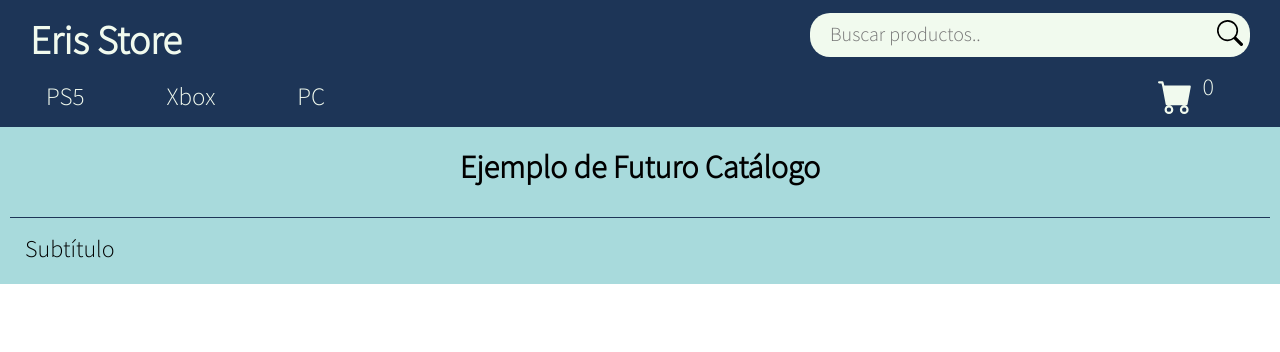
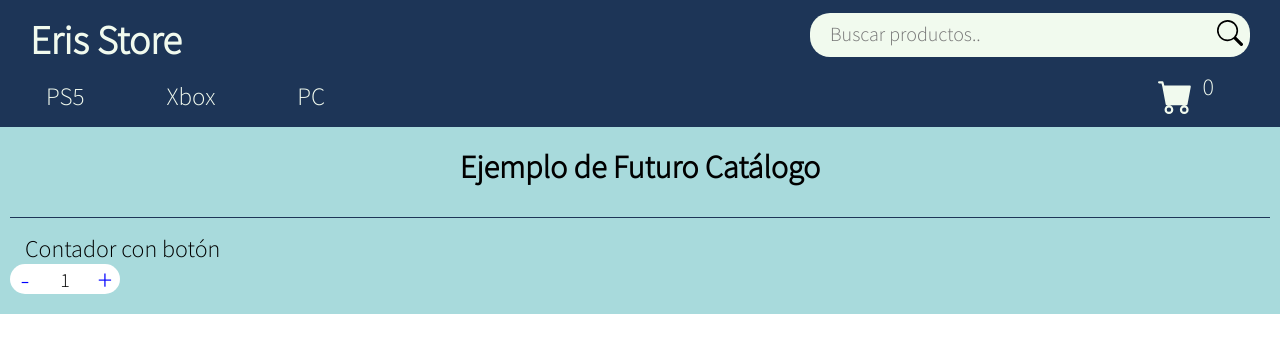
Before and after one commit to FerNoceti/IdeaNoceti, a React (Create React App) app: page / in a window 1280 px wide. Shown: the top 352 px of the page. Built offline with nearby package versions, Linux system fonts and the light colour scheme.

Commit message:
contador con boton

```diff
--- a/src/App.js
+++ b/src/App.js
@@ -1,6 +1,7 @@
 import './App.css';
 import NavBar from './components/NavBar/NavBar';
 import ItemListContainer from './components/ItemListContainer/ItemListContainer';
+
 
 function App() {
   return (
--- /dev/null
+++ b/src/components/ItemCount/ItemCount.css
@@ -0,0 +1,28 @@
+.itemcount{
+    display: flex;
+    flex-direction: row;
+    background-color: #fff;
+    width: 110px;
+    border-radius: 20px;
+}
+
+.itemcount__button{
+    display: flex;
+    justify-content: center;
+    align-items: center;
+    border: none;
+    width: 30px;
+    height: 30px;
+    font-size: 30px;
+    color: blue;
+    background: none;
+}
+
+.itemcount__cantidad{
+    display: flex;
+    align-items: center;
+    justify-content: center;
+    background: none;
+    font-size: 20px;
+    width: 50px;
+}
--- /dev/null
+++ b/src/components/ItemCount/ItemCount.js
@@ -0,0 +1,44 @@
+import { Component } from 'react'
+import './ItemCount.css'
+
+class ItemCount extends Component{
+    constructor(props){
+        super(props);
+        this.state = { count: this.props.initial }
+        this.stock = props.stock
+    }
+
+
+    removeItem = () =>{
+
+        if (this.state.count != 0){
+            this.setState({
+                count: this.state.count - 1
+            })
+            }
+        }
+
+
+
+    addItem = () =>{
+
+        if (this.state.count < this.stock){
+            this.setState({
+                count: this.state.count + 1
+            })
+        }
+
+    }
+
+    render() {
+        return (
+        <div className='itemcount'>
+            <button onClick={this.removeItem} className='itemcount__button'>-</button>
+            <span className='itemcount__cantidad'>{this.state.count}</span>
+            <button onClick={this.addItem} className='itemcount__button'>+</button>
+        </div>
+        )
+    }
+}
+
+export default ItemCount
--- a/src/components/ItemListContainer/ItemListContainer.js
+++ b/src/components/ItemListContainer/ItemListContainer.js
@@ -1,11 +1,13 @@
 import React from 'react';
 import './ItemListContainer.css';
+import ItemCount from '../ItemCount/ItemCount';
 
 function ItemListContainer() {
     return (
         <div className='itemListContainer'>
             <span className='itemListContainer__titulo'>Ejemplo de Futuro Catálogo</span>
-            <span className='itemListContainer__subtitulo'>Subtítulo</span>
+            <span className='itemListContainer__subtitulo'>Contador con botón</span>
+            <ItemCount stock={5} initial={1}/>
         </div>
     )
   }
```
